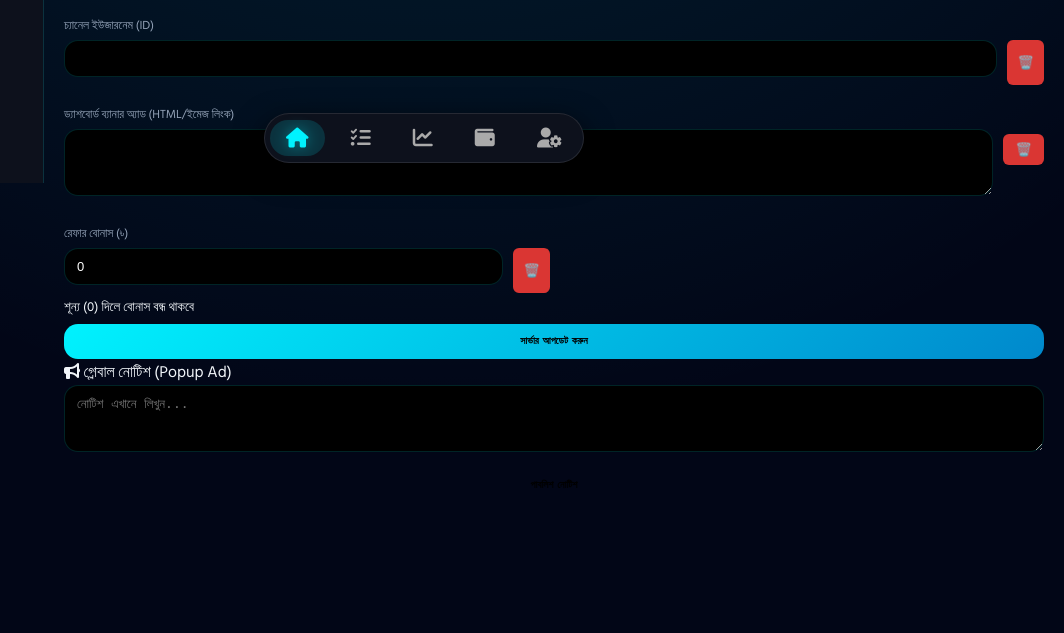
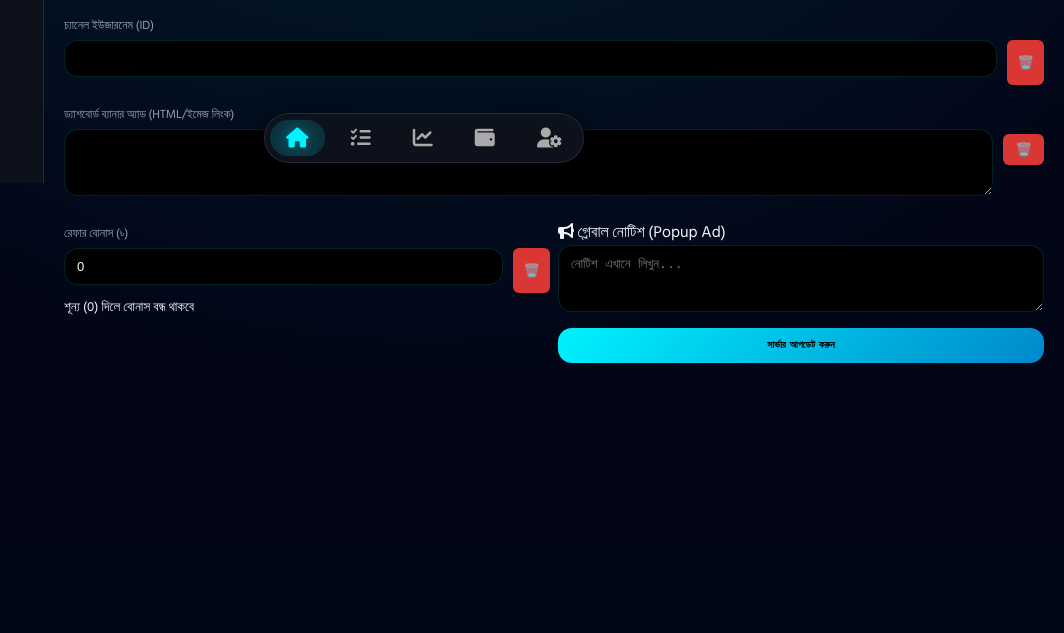
Before and after one commit to asfak440/AAF-TELE-EARN-TREADING-, a Flask app: page /admin in a window 1280 px wide. Shown: the part 617-1250 px from the top of the page, without its empty margins (216-1280 px from the left). After the commit the page ends 980 px from the top, so only its background shows below. Run offline with Flask 3, Linux system fonts and the light colour scheme; data that the repository does not hold is empty; some libraries are stand-ins or nearby versions.

Commit message:
Update admin.html

```diff
--- a/templates/admin.html
+++ b/templates/admin.html
@@ -117,16 +117,11 @@
                 </div>
                 <small>শূন্য (0) দিলে বোনাস বন্ধ থাকবে</small>
             </div>
-        </div>
-
+
+           <div class="premium-card">
+           <div class="card-title"><i class="fas fa-bullhorn"></i> গ্লোবাল নোটিশ (Popup Ad)</div>
+           <textarea id="admin_ad_msg" rows="3" placeholder="নোটিশ এখানে লিখুন..."></textarea>
         <button class="btn-main" onclick="updateServerSettings()">সার্ভার আপডেট করুন</button>
-    </div>
-
-    <!-- দ্বিতীয় premium-card (গ্লোবাল নোটিশ) -->
-    <div class="premium-card">
-        <div class="card-title"><i class="fas fa-bullhorn"></i> গ্লোবাল নোটিশ (Popup Ad)</div>
-        <textarea id="admin_ad_msg" rows="3" placeholder="নোটিশ এখানে লিখুন..."></textarea>
-        <button class="btn-main" style="background:var(--purple)" onclick="publishGlobalAd()">পাবলিশ নোটিশ</button>
     </div>
 </div>
 
```
